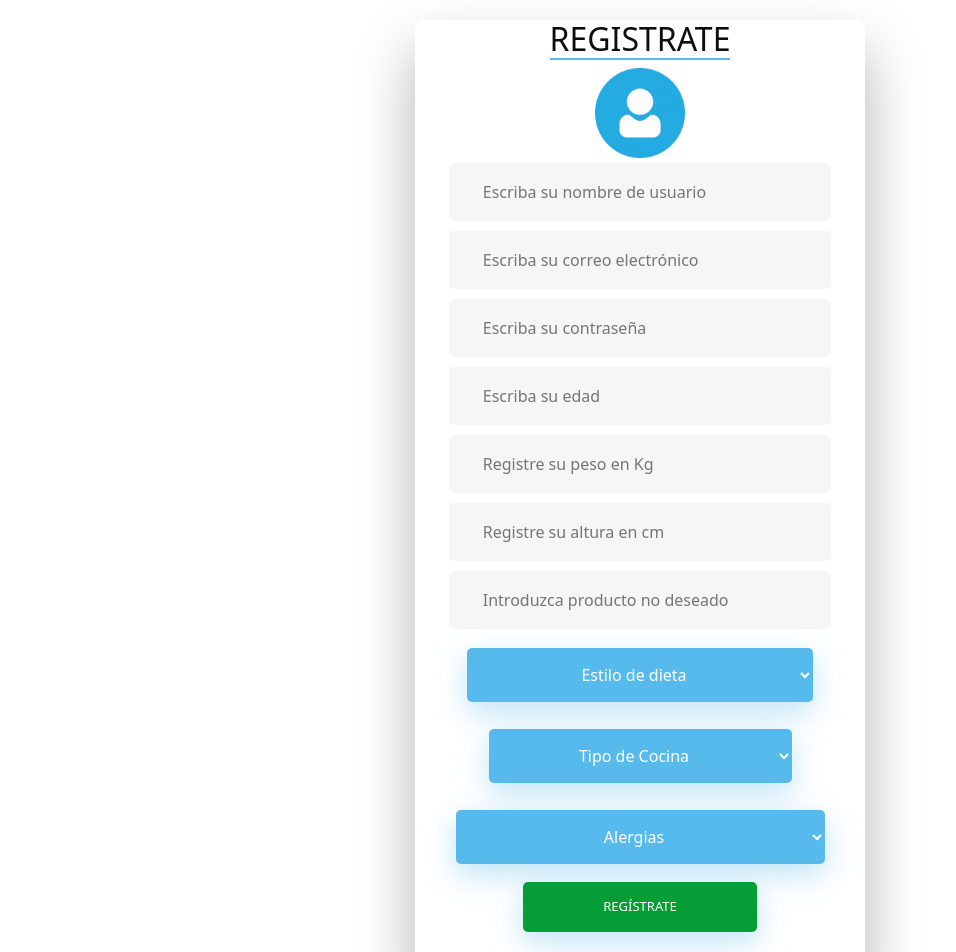
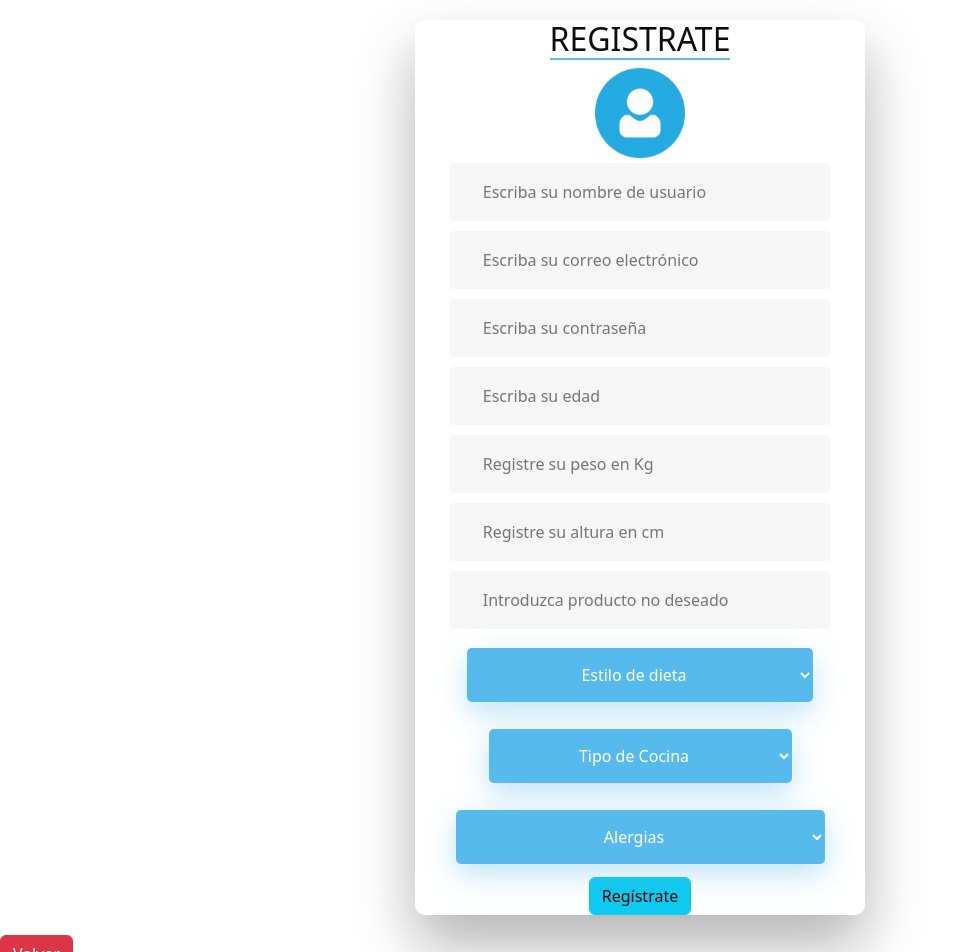
Before and after one commit to Alfesito/ISST-Grupo13-Caso-23, a React (Create React App) app in the folder frontend/: page /signin in a window 1280 px wide. Shown: the top 952 px of the page, without its empty margins (0-956 px from the left). Built offline with nearby package versions, Linux system fonts and the light colour scheme; no server answers.

Commit message:
Redirect despues de sign in

```diff
--- a/frontend/src/componentes/SignIn.js
+++ b/frontend/src/componentes/SignIn.js
@@ -16,19 +16,23 @@ export default function SignIn() {
   const { health, setHealth } = useContext(MyContext);
   const { diet, setDiet } = useContext(MyContext);
   const { cuisine, setCuisine } = useContext(MyContext);
+  const [correct, setCorrect] = useState(false);
 
   const handleVerify = async (e) => {
     e.preventDefault();
     if (username === "" || contraseña === "" || correo === "") {
+      setCorrect(false)
       alert("Campos obligatorios nulos")
     } else {
-      handleSubmit(e)
+      if (correct) {
+        await handleSubmit(e)
+      } else {
+        setCorrect(true)
+      }
     }
   }
   const handleSubmit = async (e) => {
     e.preventDefault();
-
-    console.log({ "username": username, "contrasena": contraseña, "correo": correo, "edad": edad, "peso": parseFloat(peso), "altura": parseFloat(altura), "indeseado": alergia, "alergia": health, "dieta": diet, "cocina_fav": cuisine })
     await fetch("/guardar",
       {
         headers: {
@@ -39,13 +43,16 @@ export default function SignIn() {
         body: JSON.stringify({ "username": username, "contrasena": contraseña, "correo": correo, "edad": parseInt(edad), "peso": peso, "altura": altura, "indeseado": alergia, "alergia": health, "dieta": diet, "cocina_fav": cuisine })
       })
       .then(function (res) {
-        if (res.status != 200) {
+        if (res.status === 200) {
+          alert("Gracias por registrarte")
+          window.location.href = '/';
+        }else{
           alert('Algo ha salido mal')
+          setCorrect(false)
         }
         console.log(res)
       })
       .catch(function (res) { console.log(res) })
-
   };
 
   const handleUsername = (event) => {
@@ -96,7 +103,7 @@ export default function SignIn() {
           </div>
 
           {/* Sign Form */}
-          <form onSubmit={handleVerify}>
+          <form >
             <input
               type="text"
               id="username"
@@ -212,15 +219,15 @@ export default function SignIn() {
                 <option value="vegetarian">Vegetariano</option>
               </select>
             </div>
-            <Link to="/login">
-              <input type="submit" class="fadeIn x" value="Regístrate" ></input>
-            </Link>
+            {correct ? <Link to="/login"><button type="submit" value="Confirmar" class="btn btn-success" onClick={handleVerify}>Confirmar</button></Link> :
+              <button type="submit" class="btn btn-info" value="Regístrate" onClick={handleVerify}>Regístrate</button>}
+              {/* <input type="submit" class="fadeIn x" value="Regístrate"></input> */}
           </form>
         </div>
       </div>
       <div>
         <Link to="/">
-          <button id="volver" class="btn btn-danger">Volver</button>
+            <button id="volver" class="btn btn-danger">Volver</button>
         </Link>
       </div>
     </div>
```
Also changed, not shown: 1 other file (tests, documents, lock files or other folders).
